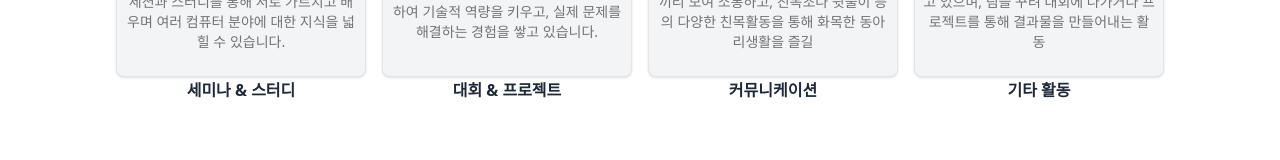
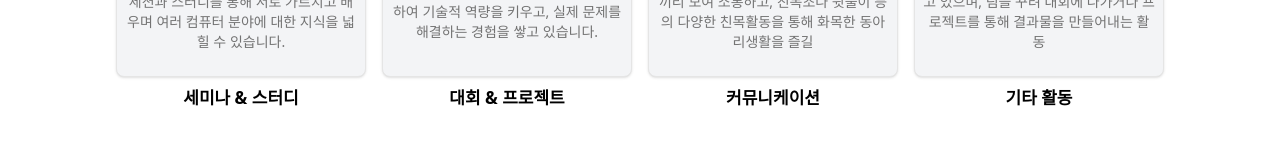
Before and after one commit to Lab-Semtle/Semtle-Web-Client, a Next.js app: page / in a window 1280 px wide. Shown: the part 1270-1430 px from the top of the page. Built offline with nearby package versions, Linux system fonts and the light colour scheme; no server answers.

Commit message:
Performance: 메인페이지 UI 성능 개선 학회소개를 위한 CardImageLabel 컴포넌트 수정 및 성능 개선(#1)

```diff
--- a/src/app/page.tsx
+++ b/src/app/page.tsx
@@ -44,7 +44,7 @@ export default function Page() {
     height: '200px' as const,
     objectFit: 'cover' as const,
   };
-  const imageSrcs = ['1.jpg', '2.jpg', '3.jpg', '4.jpg'];
+  const imageSrcs = ['/1.jpg', '/2.jpg', '/3.jpg', '/4.jpg'];
   const altTexts = ['Image 1', 'Image 2', 'Image 3', 'Image 4'];
   const contentTexts = [
     '매 학기 20여개에 이르는 다양한 분야의 세션과 스터디를 통해 서로 가르치고 배우며 여러 컴퓨터 분야에 대한 지식을 넓힐 수 있습니다.',
--- a/src/components/CardImageLabel.tsx
+++ b/src/components/CardImageLabel.tsx
@@ -1,3 +1,4 @@
+import Image from 'next/image';
 import React from 'react';
 import {
   Card,
@@ -24,12 +25,14 @@ const CardImageLabel: React.FC<CardImageLabelProps> = ({
 }) => {
   return (
     <div className="relative">
-      <Card className="flex h-[300px] w-[250px] flex-col overflow-hidden rounded-lg bg-gray-100">
+      <Card className="mb-2 flex h-[300px] w-[250px] flex-col overflow-hidden rounded-lg bg-gray-100">
         <CardHeader className="flex-1 p-0">
           <CardTitle className="h-[170px] w-full">
-            <img
+            <Image
               src={imageSrc}
               alt={altText}
+              width={700}
+              height={400}
               className="h-full w-full rounded-t-lg object-cover"
             />
           </CardTitle>
@@ -48,8 +51,8 @@ const CardImageLabel: React.FC<CardImageLabelProps> = ({
         </CardContent>
       </Card>
       {isHidden && (
-        <div className="absolute bottom-[-25px] w-full text-center text-base font-bold text-gray-800">
-          <CardDescription className="mt-2 text-center text-base font-bold text-gray-800">
+        <div className="absolute bottom-[-25px] w-full">
+          <CardDescription className="mt-2 text-center text-[17px] font-bold text-black">
             {isHidden}
           </CardDescription>
         </div>
```
